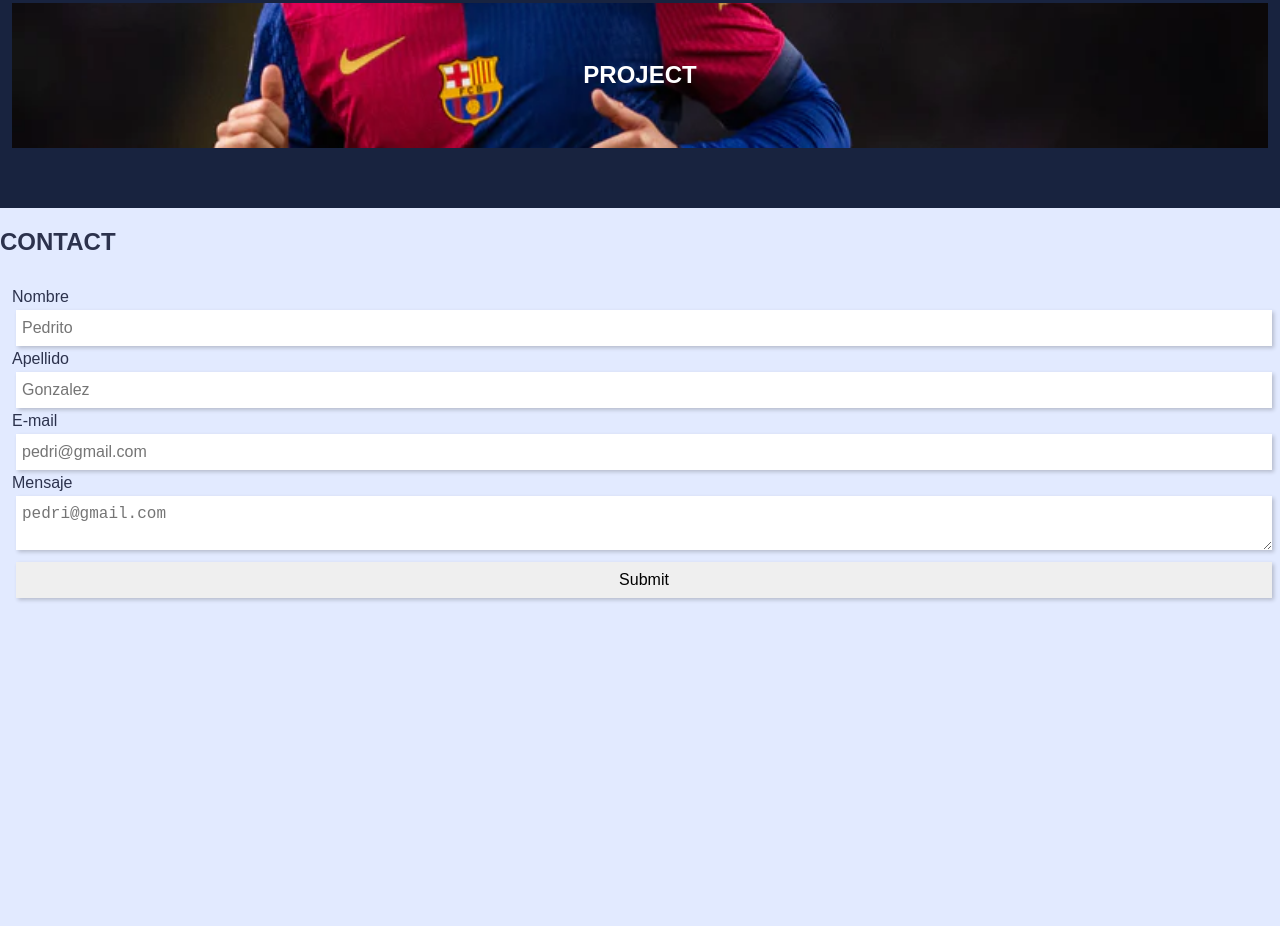
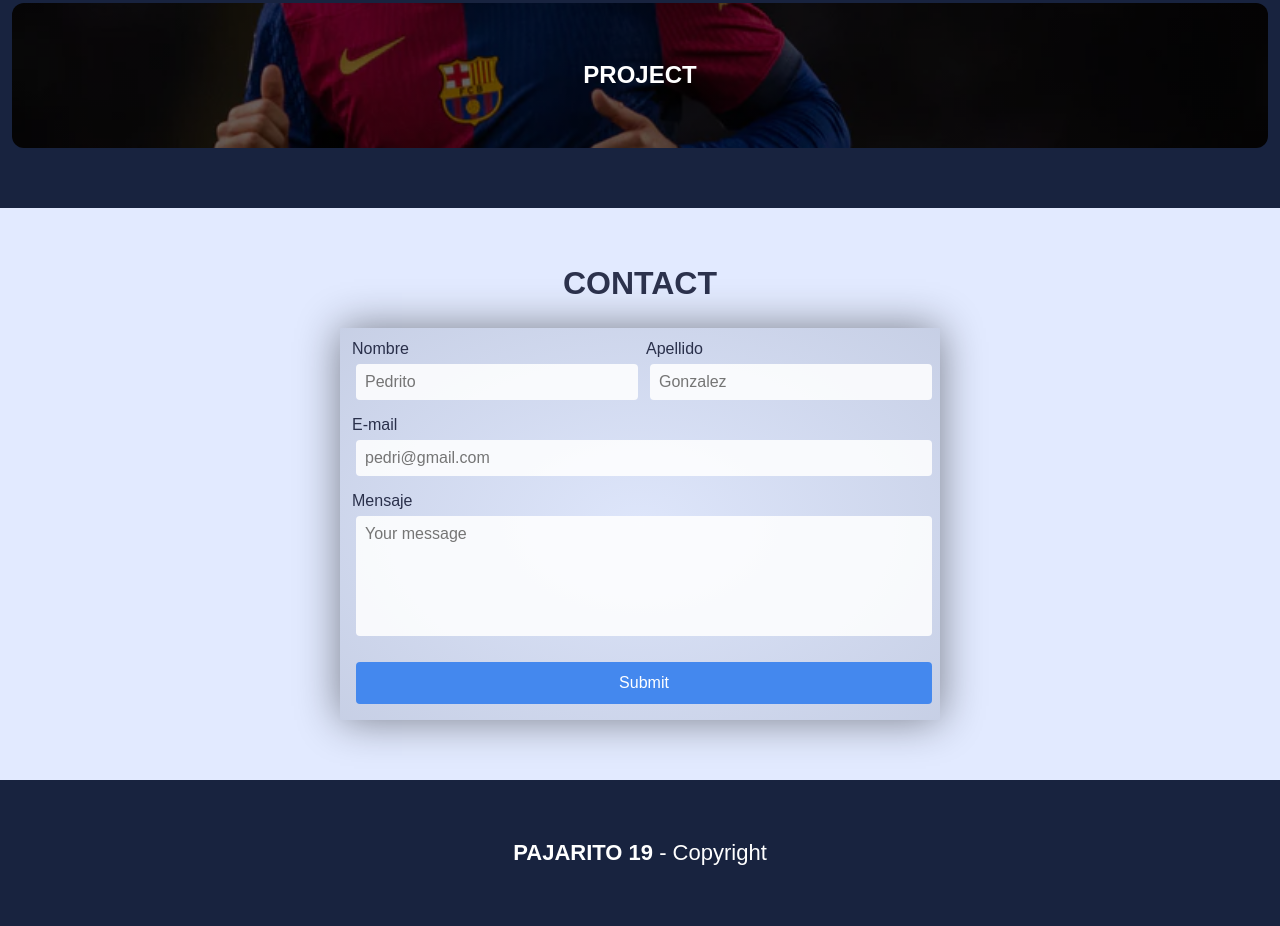
Before and after one commit to SantiagoArboleda19/HTML-Y-CSS, a plain HTML site: page Grid/making-a-web-page/index.html in a window 1280 px wide. Shown: the part 1400-2326 px from the top of the page. Before the commit the page ends 2014 px from the top, so only its background shows below. Drawn offline with Linux system fonts and the light colour scheme.

Commit message:
Web grid finished

```diff
--- a/Grid/making-a-web-page/index.html
+++ b/Grid/making-a-web-page/index.html
@@ -15,13 +15,13 @@
         </div>
         <nav class="header__nav">
             <ul class="header__nav-list">
-                <li class="header__nav-item"><a href="#">Home</a></li>
-                <li class="header__nav-item"><a href="#">Portfolio</a></li>
-                <li class="header__nav-item"><a href="#">Contact</a></li>
+                <li class="header__nav-item"><a href="#home">Home</a></li>
+                <li class="header__nav-item"><a href="#portfolio">Portfolio</a></li>
+                <li class="header__nav-item"><a href="#contact">Contact</a></li>
             </ul>
         </nav>
     </header>
-    <main class="profile">
+    <main class="profile" id="home">
         <div class="profile__wrapper">
             <div class="profile__img-container">
                 <img src="VO250410A76880.webp" class="profile__img">
@@ -31,7 +31,7 @@
                     <div class="profile__description">
                         <h1>¿Quien es Pedri Gonzalez?</h1>
                         <p>
-                        Pedri el genio de futbol y el alma del Futbol Club Barcelona, hoy es el mejor jugador del mundo que en sus tiempos libres le gusta jugar a ser programador por diverción, aca su increible perfil.
+                        Pedri el genio del futbol y el alma del Futbol Club Barcelona, hoy es el mejor jugador del mundo que en sus tiempos libres le gusta jugar a ser programador por diverción, aca su increible perfil.
                         </p>
                     </div>
                     <div class="profile__skills-container">
@@ -77,7 +77,7 @@
             </div>
         </div>
     </main>
-    <section class="portfolio">
+    <section class="portfolio" id="portfolio">
         <h2 class="portfolio__tittle">PORTFOLIO SECTION</h2>
         <div class="portfolio__project-container">
             <div class="portfolio__project">
@@ -100,7 +100,7 @@
             </div>
         </div>
     </section>
-    <section class="form">
+    <section class="form" id="contact">
         <h2 class="form__tittle">CONTACT</h2>
         <form class="form__form">
             <div class="form__input-container">
@@ -120,7 +120,7 @@
             </div>
             <div class="form__input-container">
                 <label>Mensaje
-                    <textarea placeholder="pedri@gmail.com"></textarea>
+                    <textarea placeholder="Your message"></textarea>
                 </label>
             </div>
             <div class="form__input-container">
@@ -128,5 +128,8 @@
             </div>
         </form>
     </section>
+    <footer class="footer">
+        <strong>PAJARITO 19</strong> - Copyright
+    </footer>
 </body>
 </html>
--- a/Grid/making-a-web-page/styles.css
+++ b/Grid/making-a-web-page/styles.css
@@ -1,5 +1,6 @@
 * {
     box-sizing: border-box;
+    scroll-behavior: smooth;
 }
 
 body {
@@ -92,13 +93,18 @@ body, div, ul, nav, header, footer, a, li, label {
 
 
 @container header (min-width: 600px) {
+.header {
+    position: relative;
+}
+
     .header__nav {
         display: block;
-        position: static;
+        position: sticky;
         height: auto;
         width: auto;
         justify-content: space-between;
         z-index: 0;
+        top: 30px;
     }
 
     .header__nav-list {
@@ -107,6 +113,7 @@ body, div, ul, nav, header, footer, a, li, label {
         width: auto;
         gap: 20px;
         margin-right: 40px;
+        font-size: 20px;
     }
 
     .header__open-nav-button {
@@ -286,11 +293,12 @@ h1 {
 }
 
 .portfolio__project {
-    background-image: url(VO250410A76880.webp);
+    background-image: linear-gradient(#0009, #0009), url(VO250410A76880.webp);
     background-position: center;
     background-size: cover;
     display: grid;
     place-content: center;
+    border-radius: 12px;
 }
 
 .portfolio__project:hover {
@@ -336,23 +344,113 @@ h1 {
 
 /* ------ CONTACT SECTION ------ */
 
+
+
 .form {
-    min-height: 50vh;
+    min-height: 60vh;
     display: flex;
     flex-direction: column;
     justify-content: center;
+    align-items: center;
+    padding: 30px 0;
+    container-name: form;
+    container-type: inline-size;
 }
 
 .form__form {
-    flex: 1;
     padding: 12px;
+    max-width: 600px;
+    width: 100%;
+    display: grid;
+    margin-bottom: 30px;
 }
 
 .form__input-container :is(input,textarea){
     width: 100%;
-    padding: 9px 6px;
+    padding: 9px;
     font-size: 16px;
     margin: 4px;
+    margin-top: 6px;
     border: none;
     box-shadow: 2px 2px 4px #0003;
+    background-color: #fffd;
+
 }
+
+.form__input-container textarea {
+    resize: none;
+    min-height: 120px;
+    font-family: inherit;
+}
+
+.form__input-container input[type="submit"] {
+    padding: 12px;
+    background-color: #48e;
+    color: #fff;
+}
+
+.form__tittle {
+    font-size: 2rem;
+}
+
+
+
+/* ------ CONTACT QUERIES ------ */
+
+
+
+@container form (min-width: 56.25rem) {
+    .form__form {
+        grid-template-columns: 1fr 1fr;
+        grid-template-areas:
+        "name lastname"
+        "email email"
+        "message message"
+        "button button";
+        gap: 12px;
+        background-image: radial-gradient(#18233f06, #18233f22);
+        box-shadow: 0px 0px 40px #0007;
+    }
+
+    .form__input-container:first-child {
+       grid-area: name;
+    }
+
+    .form__input-container:nth-child(2) {
+        grid-area: lastname;
+    }
+
+    .form__input-container:nth-child(3) {
+        grid-area: email;
+    }
+
+    .form__input-container:nth-child(4) {
+        grid-area: message;
+    }
+
+    .form__input-container:nth-child(5) {
+        grid-area: button;
+    }
+
+    .form__input-container :is(input,textarea){
+        box-shadow: none;
+        border-radius: 4px;
+    }
+}
+
+
+
+/* ------ CONTACT ENDS ------ */
+
+
+/* ------ FOOTER SECTION ------ */
+
+
+
+footer {
+    padding: 60px;
+    background-color: #18233f;
+    color: #fff;
+    text-align: center;
+    font-size: 22px;
+}
```
Also changed, not shown: Flexbox/flexbox-layout/index.html (+2 -8 lines).
